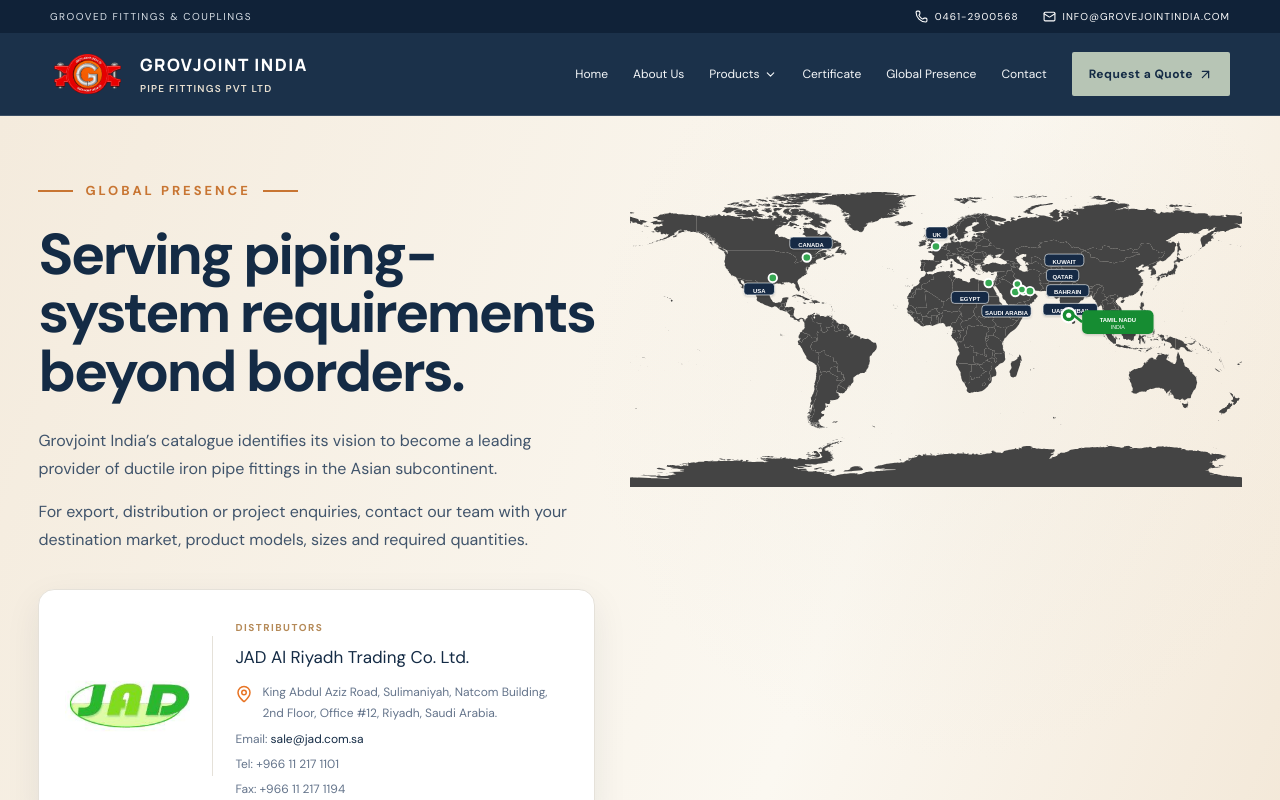
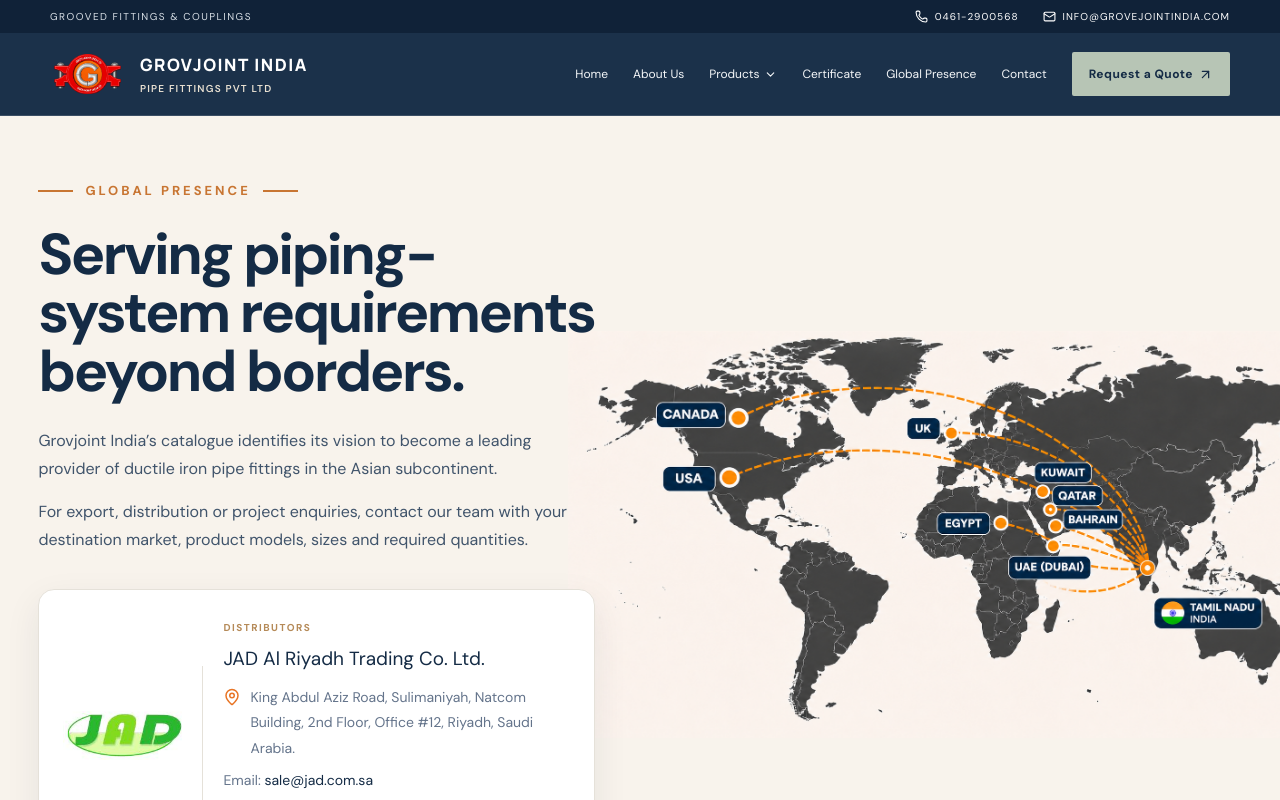
Before and after one commit to Rahid-com/grovjoint-india-website, a Next.js app: page /global-presence in a window 1280 px wide. Shown: the top 800 px of the page. Built offline with nearby package versions, Linux system fonts and the light colour scheme.

Commit message:
CHANGES
CHANGES IN GOBAL  PRECENCES

```diff
--- a/src/app/global-presence/page.tsx
+++ b/src/app/global-presence/page.tsx
@@ -79,128 +79,18 @@ export default function Global() {
               </div>
             </div>
 
-            {/* WORLD MAP */}
-            <div className="global-map-area">
-              <img
-                className="global-world-map-image"
-                src="/images/world-map.svg"
-                alt="World map showing Grovjoint India's international connections"
-              />
 
-
-
-
-<svg
-  className="global-map-routes"
-  viewBox="0 0 360 180"
-  preserveAspectRatio="none"
-  aria-label="Grovjoint India international destinations"
->
-  <defs>
-    <filter id="map-label-shadow" x="-20%" y="-20%" width="140%" height="140%">
-      <feDropShadow dx="0" dy="0.8" stdDeviation="0.7" floodOpacity="0.16" />
-    </filter>
-  </defs>
-
-  {/* CANADA */}
-  <g className="map-place">
-    <circle cx="104" cy="45" r="2.5" />
-    <g className="map-label">
-      <rect x="94" y="33" width="25" height="7" rx="2" />
-      <text x="106.5" y="37.8">CANADA</text>
-    </g>
-  </g>
-
-  {/* USA */}
-  <g className="map-place">
-    <circle cx="84" cy="57" r="2.5" />
-    <g className="map-label">
-      <rect x="67" y="60" width="18" height="7" rx="2" />
-      <text x="76" y="64.8">USA</text>
-    </g>
-  </g>
-
-  {/* UNITED KINGDOM */}
-  <g className="map-place">
-    <circle cx="180" cy="38.5" r="2.5" />
-    <g className="map-label">
-      <rect x="174" y="27" width="13" height="7" rx="2" />
-      <text x="180.5" y="31.8">UK</text>
-    </g>
-  </g>
-
-  {/* EGYPT */}
-  <g className="map-place">
-    <circle cx="211" cy="60" r="2.5" />
-    <g className="map-label">
-      <rect x="189" y="65" width="22" height="7" rx="2" />
-      <text x="200" y="69.8">EGYPT</text>
-    </g>
-  </g>
-
-  {/* SAUDI ARABIA - RIYADH */}
-  <g className="map-place">
-    <circle cx="226.7" cy="65.3" r="2.5" />
-    <g className="map-label">
-      <rect x="207" y="73" width="29" height="7" rx="2" />
-      <text x="221.5" y="77.8">SAUDI ARABIA</text>
-    </g>
-  </g>
-
-  {/* KUWAIT */}
-  <g className="map-place">
-    <circle cx="227.9" cy="60.6" r="2.2" />
-    <g className="map-label">
-      <rect x="244" y="43" width="23" height="7" rx="2" />
-      <text x="255.5" y="47.8">KUWAIT</text>
-    </g>
-  </g>
-
-  {/* QATAR */}
-  <g className="map-place">
-    <circle cx="231.5" cy="64.7" r="2.2" />
-    <g className="map-label">
-      <rect x="245" y="52" width="19" height="7" rx="2" />
-      <text x="254.5" y="56.8">QATAR</text>
-    </g>
-  </g>
-
-  {/* BAHRAIN */}
-  <g className="map-place">
-    <circle cx="230.6" cy="63.8" r="2.2" />
-    <g className="map-label">
-      <rect x="245" y="61" width="25" height="7" rx="2" />
-      <text x="257.5" y="65.8">BAHRAIN</text>
-    </g>
-  </g>
-
-  {/* UAE - DUBAI */}
-  <g className="map-place">
-    <circle cx="235.3" cy="64.8" r="2.5" />
-    <g className="map-label">
-      <rect x="243" y="72" width="32" height="7" rx="2" />
-      <text x="259" y="76.8">UAE (DUBAI)</text>
-    </g>
-  </g>
-
-  {/* TAMIL NADU - INDIA ORIGIN */}
-  <g className="map-origin">
-    <circle cx="258.1" cy="79" r="4.2" />
-    <circle cx="258.1" cy="79" r="1.5" className="origin-inner" />
-
-    <g className="origin-label">
-      <rect x="266" y="76" width="42" height="14" rx="3" />
-      <path d="M266 83 L261 79" />
-      <text x="287" y="82">TAMIL NADU</text>
-      <text x="287" y="86.5" className="origin-country">INDIA</text>
-    </g>
-  </g>
-</svg>
+{/* WORLD MAP */}
+<div className="global-map-area">
+  <img
+    className="global-presence-map"
+    src="/images/global-presence-map.png"
+    alt="Grovjoint India global presence showing international destinations from Tamil Nadu, India"
+  />
+</div>
 
 
             </div>
-
-          </div>
         </section>
 
         {/* MAJOR CLIENTS */}
--- a/src/app/globals.css
+++ b/src/app/globals.css
@@ -3496,3 +3496,68 @@ body {
   text-anchor: middle;
   dominant-baseline: middle;
 }
+
+/* GLOBAL PRESENCE STATIC MAP */
+.global-map-area {
+  position: relative;
+  width: 130%;
+  max-width: none;
+  margin-left: -10%;
+  align-self: center;
+}
+
+.global-presence-map {
+  display: block;
+  width: 100%;
+  height: auto;
+  object-fit: contain;
+}
+/* Global Presence – matching map background */
+.global-page .global-hero {
+  background: hsl(35, 46%, 95%);
+}
+
+.global-page {
+  background: #f8f3ec;
+}
+.global-distributor-card {
+  display: grid;
+  grid-template-columns: 140px 1fr;
+  align-items: center;
+  gap: 20px;
+}
+.global-distributor-details {
+  flex: 1;
+}
+
+.global-distributor-details h3 {
+  font-size: 19px;
+  line-height: 1.5;
+  margin-bottom: 10px;
+}
+
+.global-distributor-details p {
+  font-size: 14px;
+  line-height: 1.8;
+  margin-bottom: 7px;
+}
+.global-distributor-label strong {
+  font-size: 17px;
+  font-weight: 700;
+}
+/* GLOBAL PRESENCE - DISTRIBUTOR TEXT SIZE */
+
+.global-jad-heading h3 {
+  font-size: 19px !important;
+  line-height: 1.5 !important;
+}
+
+.global-jad-address {
+  font-size: 14px !important;
+  line-height: 1.8 !important;
+}
+
+.global-jad-contact p {
+  font-size: 14px !important;
+  line-height: 1.8 !important;
+}
--- a/src/app/page.tsx
+++ b/src/app/page.tsx
@@ -215,7 +215,7 @@ export default function Home() {
 
   <div className="feature-item">
     <Boxes className="feature-icon" size={22} />
-    <span>Wide Product Range</span>
+    <span>Widerange of Product </span>
   </div>
 
   <div className="feature-item">
```
Also changed, not shown: public/images/global-presence-map.png (added).
